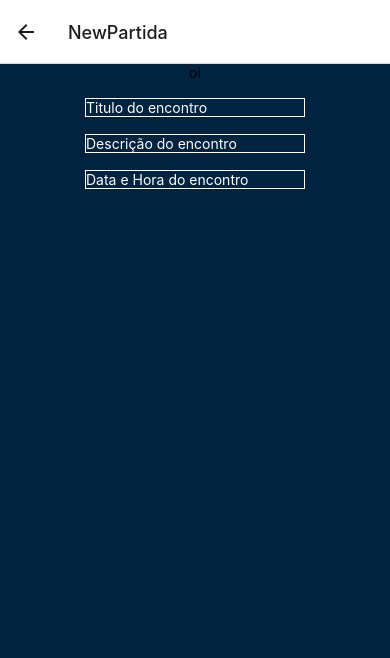
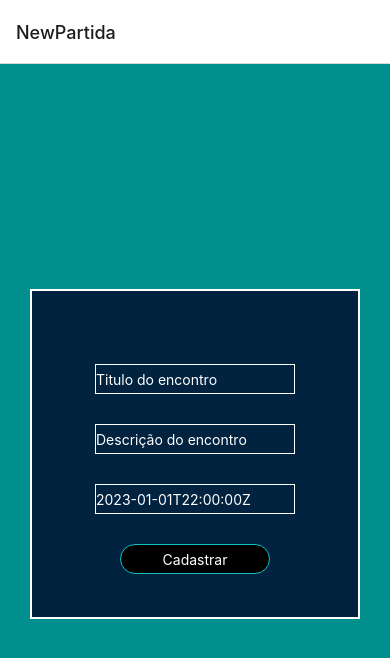
Before and after one commit to batista29/tcc, a React Native app in the folder playOnMatch/mobile/playonmatch/: screen /NewPartida in a window 390 px wide. Shown: the top 658 px of the page. Built offline with nearby package versions, Linux system fonts and the light colour scheme; no server answers.

Commit message:
CADASTRO DE ENCONTROS FUNCIONANDO MAS NÃO AUTOMATIZADO

```diff
--- a/playOnMatch/mobile/playonmatch/App.js
+++ b/playOnMatch/mobile/playonmatch/App.js
@@ -2,7 +2,8 @@ import * as React from 'react';
 import { NavigationContainer } from '@react-navigation/native';
 import { createNativeStackNavigator } from '@react-navigation/native-stack';
 
-import Main from './src/pages/home/index.js';
+// import Login from './src/pages/cadastro/index';
+// import Main from './src/pages/home/index.js';
 import NewPartida from './src/pages/createPartida/index.js';
 
 const Stack = createNativeStackNavigator();
@@ -11,7 +12,8 @@ export default function App() {
   return (
     <NavigationContainer>
       <Stack.Navigator>
-        <Stack.Screen name="Main" component={Main} />
+      {/* <Stack.Screen name="Login" component={Login} /> */}
+        {/* <Stack.Screen name="Main" component={Main} /> */}
         <Stack.Screen name="NewPartida" component={NewPartida} />
       </Stack.Navigator>
     </NavigationContainer>
--- a/playOnMatch/mobile/playonmatch/package.json
+++ b/playOnMatch/mobile/playonmatch/package.json
@@ -9,6 +9,7 @@
     "web": "expo start --web"
   },
   "dependencies": {
+    "@mohamadkh75/react-native-jalali-datepicker": "^1.1.1",
     "@react-native-async-storage/async-storage": "1.17.11",
     "@react-native-community/datetimepicker": "6.7.3",
     "@react-navigation/material-top-tabs": "^6.6.2",
--- a/playOnMatch/mobile/playonmatch/src/pages/createPartida/index.js
+++ b/playOnMatch/mobile/playonmatch/src/pages/createPartida/index.js
@@ -5,7 +5,11 @@ export default function NewPartida() {
 
     const [locais, setLocais] = useState([])
 
-    console.log(locais)
+    const [descricao, setDescricao] = useState([])
+    const [dataHora, setDataHora] = useState('2023-01-01T22:00:00Z')
+    const [titulo, setTitulo] = useState([])
+
+    // console.log(locais)
 
     useEffect(() => {
         fetch('http://10.87.207.35:3000/listarLocais')
@@ -17,12 +21,56 @@ export default function NewPartida() {
             })
     })
 
+    let dados = {
+        descricao: descricao,
+        dataHora: dataHora,
+        titulo: titulo,
+        id_local: 1
+    }
+
+    const cadastrarEncontro = () => {
+        fetch("http://10.87.207.35:3000/criarEncontro/1", {
+            method: 'POST',
+            headers: {
+                Accept: 'application/json',
+                'Content-Type': 'application/json'
+            },
+            body: JSON.stringify(dados)
+        }
+        )
+            .then(res => {
+                return res.json()
+            })
+            .then(data => { console.log(data) })
+    }
+
     return (
         <View style={styles.container}>
-            <Text>oi</Text>
-            <TextInput style={styles.inputs} placeholder='Titulo do encontro'></TextInput>
-            <TextInput style={styles.inputs} placeholder='Descrição do encontro'></TextInput>
-            <TextInput style={styles.inputs} placeholder='Data e Hora do encontro'></TextInput>
+            <View style={styles.main}>
+                <TextInput style={styles.inputs} placeholder='Titulo do encontro'
+                    value={titulo}
+                    onChangeText={(value) => {
+                        setTitulo(value)
+                    }}>
+                </TextInput>
+                <TextInput style={styles.inputs} placeholder='Descrição do encontro'
+                    value={descricao}
+                    onChangeText={(value) => {
+                        setDescricao(value)
+                    }}>
+                </TextInput>
+                <TextInput style={styles.inputs} placeholder='Data e Hora do encontro'
+                    value={dataHora}
+                    onChangeText={(value) => {
+                        setDataHora(value)
+                    }}>
+                </TextInput>
+                <TouchableOpacity style={styles.btnCadastrar} onPress={() => {
+                    cadastrarEncontro()
+                }}>
+                    <Text style={styles.textBtnCadastrar}>Cadastrar</Text>
+                </TouchableOpacity>
+            </View>
         </View>
     )
 }
@@ -31,12 +79,36 @@ const styles = StyleSheet.create({
 
     container: {
         flex: 1,
-        backgroundColor: '#012340',
+        backgroundColor: '#008F8C',
         alignItems: 'center',
+        justifyContent: 'center'
+    },
+    main: {
+        height: '330px',
+        width: '330px',
+        alignItems: 'center',
+        justifyContent: 'center',
+        border: '2px solid white',
+        backgroundColor: '#012340'
     },
     inputs: {
         color: 'white',
         border: '1px solid white',
-        marginTop: '2vh'
+        marginTop: '30px',
+        height: '30px',
+        width: '200px'
+    },
+    btnCadastrar: {
+        width: '150px',
+        height: '30px',
+        border: '1px solid #0FC2C0',
+        backgroundColor: 'black',
+        alignItems: 'center',
+        justifyContent: 'center',
+        borderRadius: '15px',
+        marginTop: '30px'
+    },
+    textBtnCadastrar: {
+        color: 'white'
     }
 })
```
Also changed, not shown: 2 other files (tests, documents, lock files or other folders).
